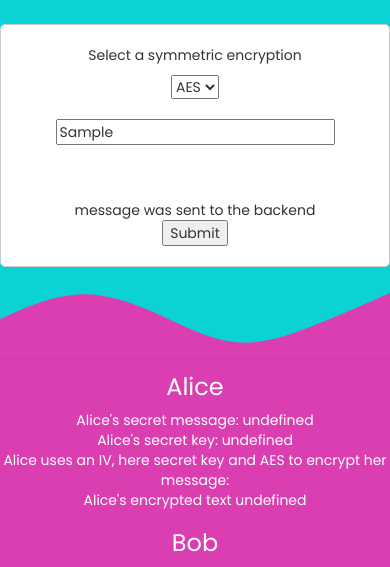
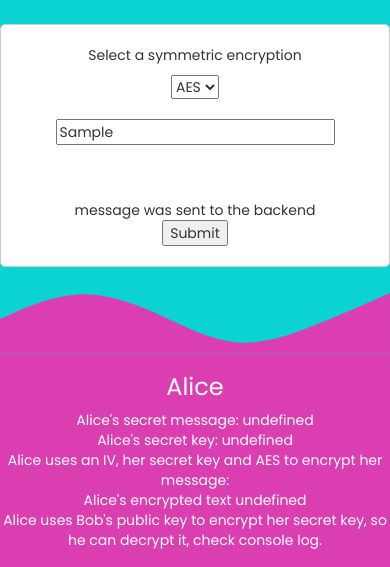
Before and after one commit to mendoska/cryptography-project, a website: page public/index.html in a window 390 px wide. Both pictures are taken after typing "Sample" into the empty fields and a click on the button "Submit". Shown: the part 262-829 px from the top of the page. Drawn offline with nearby package versions, Linux system fonts and the light colour scheme.

Commit message:
adding to screen/console log more results from  backend

```diff
--- a/public/index.html
+++ b/public/index.html
@@ -94,8 +94,15 @@
             $("#mydiv").append("message was sent to the backend<br>" );
             $(".alice").append("Alice's secret message: " + response.plaintxt);
             $(".alice").append("<br>Alice's secret key: " + response.aliceSecretKey);
-            $(".alice").append("<br>Alice uses an IV, here secret key and AES to encrypt her message: <br>");
+            $(".alice").append("<br>Alice uses an IV, her secret key and AES to encrypt her message: <br>");
             $(".alice").append("Alice's encrypted text " + response.encrypted_message);
+            //encrypted secret key is long so I substring it here
+            $(".alice").append("<br> Alice uses Bob's public key to encrypt her secret key, so he can decrypt it, check console log. " );
+            console.log ("Alice's encrypted secret key " + response.aliceEncryptedSecretKey)
+            $(".bob").append("<br>Bob's pair of Public & Private Key, check console log")
+            console.log("Bob's public key \n" +response.bobPublicKey);
+            console.log("Bob's private key \n" +response.bobPrivateKey);
+            $(".bob").append("<br>Bob receives the following: the encrypted secret key, the encrypted message, and the iv to decrypt the message")
             },
             error:function(xhr){
             $("#mydiv").text('error: ' + xhr);
--- a/public/styles/style.css
+++ b/public/styles/style.css
@@ -83,3 +83,7 @@ background:black;
 .col-sm-6.alice {
 color:white;
 }
+
+.col-sm-6.bob {
+  color:white;
+  }
--- a/server.js
+++ b/server.js
@@ -111,7 +111,7 @@ app.post('/', function (req, res) {
 
   console.log("Alice just used Bob's public key to encrypt her secret key so he can decrypt it");
 
-  rsp_obj.aliceEncryptedSecretKey = encryptedSymmeticKey;
+  rsp_obj.aliceEncryptedSecretKey = encryptedSymmeticKey.toString('base64');
 
   //creating an object for data to send
   const dataToSend = {
```
